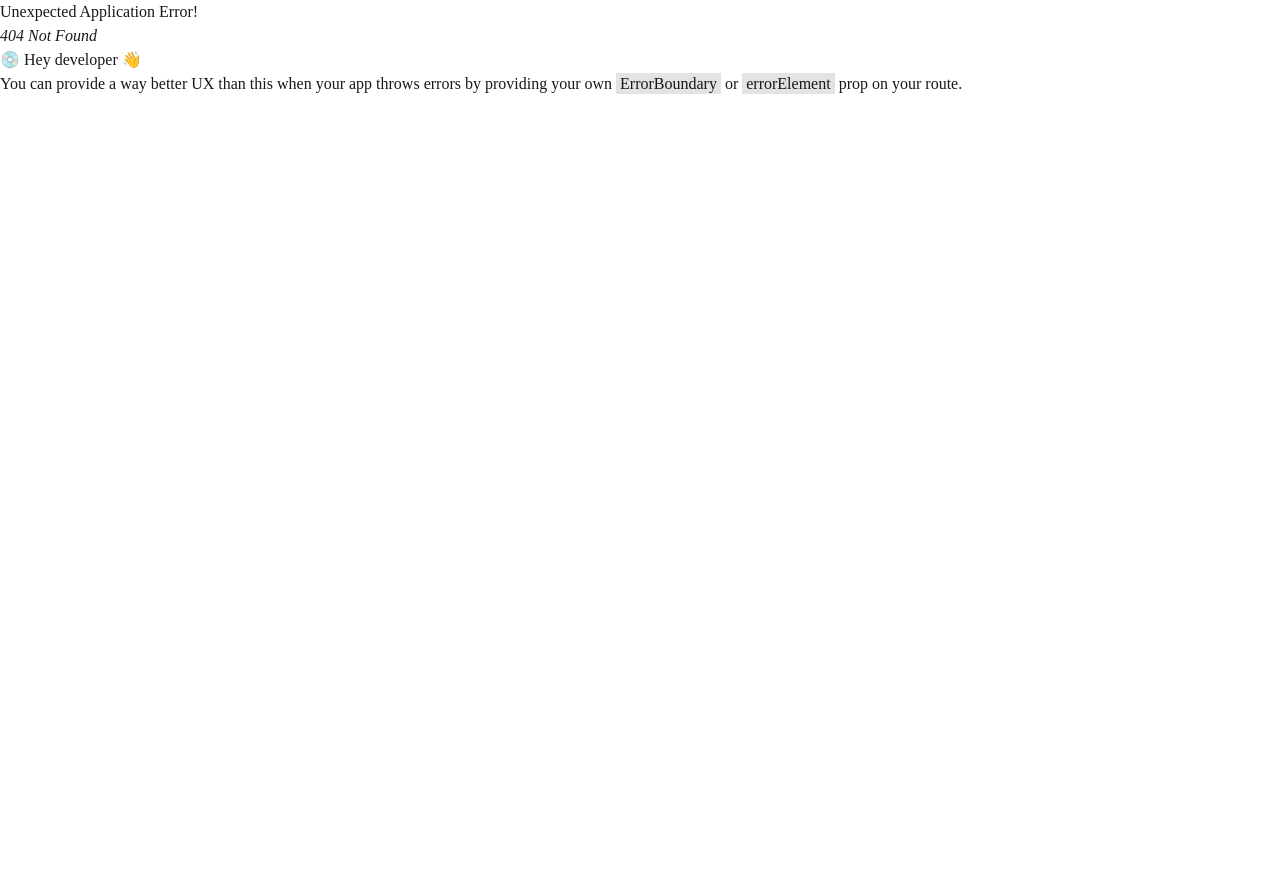
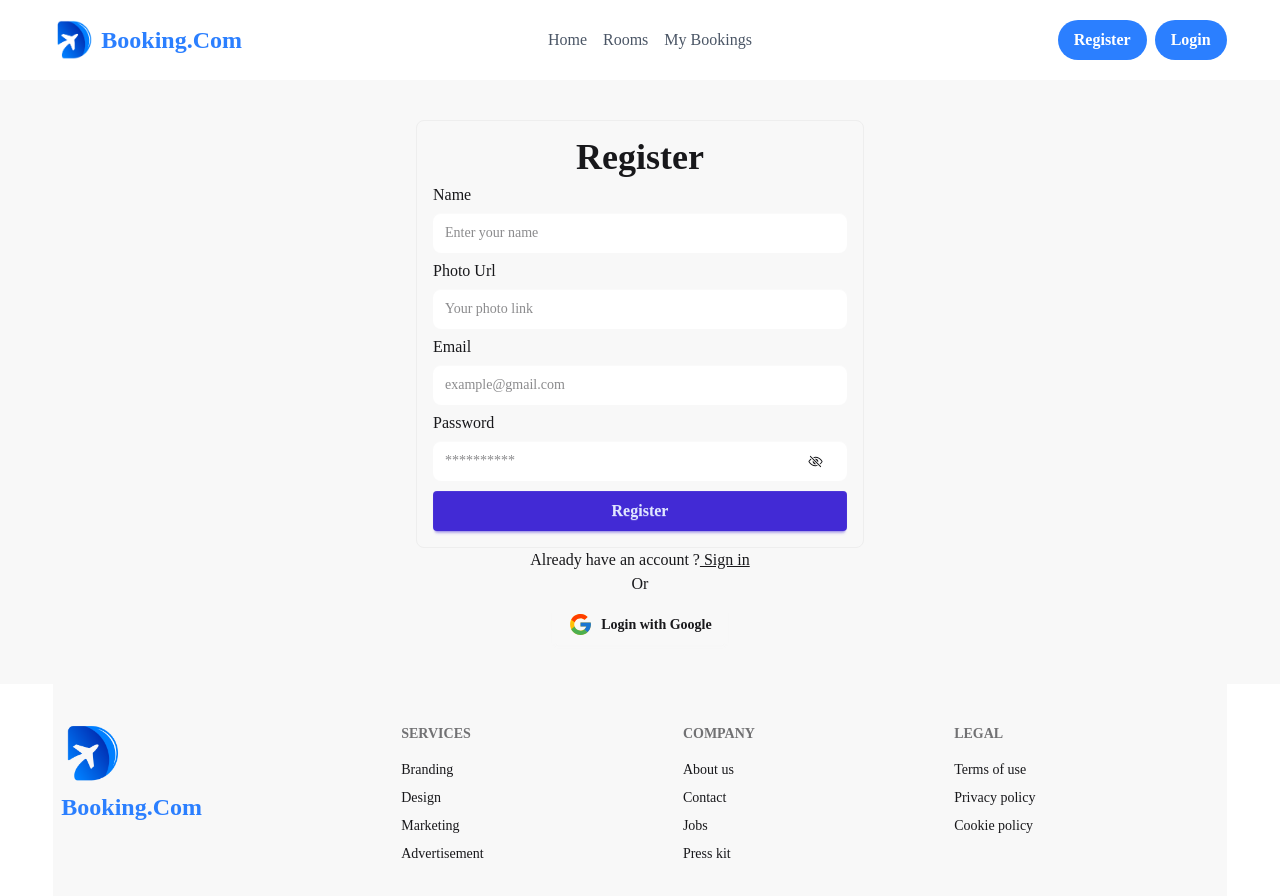
Before and after one commit to MD-SIFAT-AHAMED/Booking-Com-Client, a React (Vite) app: page /register in a window 1280 px wide. Before the commit this address had no page. Shown: the top 896 px of the page. Before the commit the page ends 800 px from the top, so only its background shows below. Built offline with nearby package versions, Linux system fonts and the light colour scheme; no server answers; a web font is replaced by a local one.

Commit message:
user Register page created and Functionality added

```diff
--- a/package.json
+++ b/package.json
@@ -11,8 +11,10 @@
   },
   "dependencies": {
     "@tailwindcss/vite": "^4.1.8",
+    "firebase": "^11.9.0",
     "react": "^19.1.0",
     "react-dom": "^19.1.0",
+    "react-hot-toast": "^2.5.2",
     "react-icons": "^5.5.0",
     "react-router": "^7.6.2",
     "tailwindcss": "^4.1.8"
--- /dev/null
+++ b/src/Context/AuthContext.jsx
@@ -0,0 +1,5 @@
+import { createContext } from "react";
+
+const AuthContext = createContext(null);
+
+export default AuthContext;
--- /dev/null
+++ b/src/Context/AuthProvider.jsx
@@ -0,0 +1,77 @@
+import React, { useEffect, useState } from "react";
+import AuthContext from "./AuthContext";
+
+import {
+  createUserWithEmailAndPassword,
+  onAuthStateChanged,
+  signInWithEmailAndPassword,
+  signInWithPopup,
+  signOut,
+  updateProfile,
+} from "firebase/auth";
+import { GoogleAuthProvider } from "firebase/auth";
+import { auth } from "../Firebase/Firebase.init";
+
+
+const AuthProvider = ({ children }) => {
+  const [user, setUser] = useState(null);
+  const [loading, setLoading] = useState(true);
+
+  console.log(user);
+
+  //User create Email and password
+  const createUserWithEmail = (email, password) => {
+    setLoading(true);
+    return createUserWithEmailAndPassword(auth, email, password);
+  };
+
+  //User SignIn with Email and password
+  const signInWithEmail = (email, password) => {
+    setLoading(true);
+    return signInWithEmailAndPassword(auth, email, password);
+  };
+
+  //Sign in with Google
+  const provider = new GoogleAuthProvider();
+  const signInWithGoogle = () => {
+    setLoading(true);
+    return signInWithPopup(auth, provider);
+  };
+
+  //Update user Profile
+  const UserUpdateProfile = (updateData) => {
+    return updateProfile(auth.currentUser, updateData);
+  };
+
+  // OnState change
+  useEffect(() => {
+    const unSubscriber = onAuthStateChanged(auth, (currentUser) => {
+      setUser(currentUser);
+      setLoading(false);
+    });
+    return () => unSubscriber();
+  }, []);
+
+  //Sign Out
+  const userSignOut = () => {
+    setLoading(true);
+    return signOut(auth);
+  };
+
+  const userInfo = {
+    user,
+    loading,
+    setLoading,
+    createUserWithEmail,
+    signInWithEmail,
+    signInWithGoogle,
+    UserUpdateProfile,
+    userSignOut,
+  };
+
+  return (
+    <AuthContext.Provider value={userInfo}>{children}</AuthContext.Provider>
+  );
+};
+
+export default AuthProvider;
--- /dev/null
+++ b/src/Firebase/Firebase.init.js
@@ -0,0 +1,14 @@
+import { initializeApp } from "firebase/app";
+import { getAuth } from "firebase/auth";
+
+const firebaseConfig = {
+  apiKey:import.meta.env.VITE_apiKey,
+  authDomain:import.meta.env.VITE_authDomain,
+  projectId:import.meta.env.VITE_projectId,
+  storageBucket:import.meta.env.VITE_storageBucket,
+  messagingSenderId:import.meta.env.VITE_messagingSenderId,
+  appId:import.meta.env.VITE_appId,
+};
+
+const app = initializeApp(firebaseConfig);
+export const auth = getAuth(app);
--- /dev/null
+++ b/src/Hooks/useAuth.jsx
@@ -0,0 +1,9 @@
+import React, { use } from 'react';
+import AuthContext from '../Context/AuthContext';
+
+const useAuth = () => {
+    const authInfo = use(AuthContext);
+    return authInfo;
+};
+
+export default useAuth;
--- /dev/null
+++ b/src/Pages/Register/Register.jsx
@@ -0,0 +1,145 @@
+import React, { useState } from "react";
+import { FcGoogle } from "react-icons/fc";
+import { IoEyeOffOutline, IoEyeOutline } from "react-icons/io5";
+import { Link, useNavigate } from "react-router";
+import useAuth from "../../Hooks/useAuth";
+import toast from "react-hot-toast";
+
+const Register = () => {
+  const [showPassword, setShowPassword] = useState(false);
+    const {createUserWithEmail,UserUpdateProfile,signInWithGoogle,setLoading} = useAuth();
+    const navigate = useNavigate();
+
+  const handlerSubmit = (e) => {
+    e.preventDefault();
+    const form = e.target;
+    const formData = new FormData(form);
+    const userData = Object.fromEntries(formData.entries());
+    const { email, password, name, PhotoUrl } = userData;
+    const UpdateUserData = {
+      displayName: name,
+      photoURL: PhotoUrl,
+    };
+    const Regex = /^(?=.*[a-z])(?=.*[A-Z]).{6,}$/;
+
+    if (!Regex.test(password)) {
+      return toast.error("Password must be 6+ chars with upper & lower case");
+    }
+
+     createUserWithEmail(email, password)
+      .then(() => {
+        UserUpdateProfile(UpdateUserData)
+          .then(() => {
+            toast.success("Register Successfully");
+            navigate(location?.state || "/");
+          })
+          .catch((err) => {
+            setLoading(false);
+            toast.error(err.code);
+          });
+      })
+      .catch((err) => {
+        setLoading(false);
+        toast.error(err.code);
+      });
+  };
+
+  const handlerGoogle =()=>{
+    signInWithGoogle()
+      .then(() => {
+        toast.success("Login Successfully");
+        navigate(location?.state || "/");
+      })
+      .catch((err) => {
+        toast.error(err.code);
+      });
+  }
+
+  return (
+    <div className="bg-base-200">
+      <div className="max-w-screen-2xl w-11/12 mx-auto place-items-center py-10">
+        <div>
+          <form
+            onSubmit={handlerSubmit}
+            className="fieldset border-base-300 rounded-box w-xs md:w-md border md:text-base p-4 *:focus:outline-none *:border-none "
+          >
+            <h3 className="text-2xl md:text-4xl text-center font-semibold">
+              Register
+            </h3>
+            <label>Name</label>
+            <input
+              type="text"
+              name="name"
+              required
+              className="input rounded-lg w-full "
+              placeholder="Enter your name"
+            />
+
+            <label>Photo Url</label>
+            <input
+              type="text"
+              name="PhotoUrl"
+              required
+              className="input rounded-lg w-full"
+              placeholder="Your photo link"
+            />
+
+            <label>Email</label>
+            <input
+              type="email"
+              name="email"
+              required
+              className="input rounded-lg w-full"
+              placeholder="example@gmail.com"
+            />
+
+            <label>Password</label>
+            <div className="relative">
+              <input
+                type={showPassword ? "text" : "password"}
+                name="password"
+                required
+                className="input rounded-lg border-none focus:outline-none w-full"
+                placeholder="**********"
+              />
+              <div
+                onClick={() => setShowPassword((prev) => !prev)}
+                className="absolute top-[13px] right-6 z-1"
+              >
+                {showPassword ? (
+                  <IoEyeOutline size={15} />
+                ) : (
+                  <IoEyeOffOutline size={15} />
+                )}
+              </div>
+            </div>
+
+            <input
+              type="submit"
+              className=" md:text-base mt-1 btn btn-primary"
+              value="Register"
+            />
+          </form>
+          <div className="flex justify-center items-center flex-col space-y-2">
+            <p className="text-center">
+              Already have an account ?
+              <Link to={"/signIn"}>
+                <span className="underline cursor-pointer"> Sign in</span>
+              </Link>
+              <br /> Or
+            </p>
+            <span
+              onClick={handlerGoogle}
+              className="flex gap-2 btn border-none"
+            >
+              <FcGoogle size={25} />
+              Login with Google
+            </span>
+          </div>
+        </div>
+      </div>
+    </div>
+  );
+};
+
+export default Register;
--- a/src/Pages/Shared/Navbar.jsx
+++ b/src/Pages/Shared/Navbar.jsx
@@ -65,7 +65,7 @@
         <ul className="hidden md:flex items-center  gap-4 ">{links}</ul>
 
         <div className="hidden md:flex items-center gap-2">
-          <Link>
+          <Link to={'/register'}>
             <p className="bg-blue-500 py-2 px-4 rounded-full text-white font-semibold hover:bg-blue-700">
               Register
             </p>
--- a/src/Routers/Router.jsx
+++ b/src/Routers/Router.jsx
@@ -1,6 +1,7 @@
 import { createBrowserRouter } from "react-router";
 import MainLayout from "../Layout/MainLayout";
 import Home from "../Pages/Home/Home";
+import Register from "../Pages/Register/Register";
 
 const router = createBrowserRouter([
     {
@@ -10,6 +11,10 @@
             {
                 index:true,
                 Component:Home
+            },
+            {
+                path:'register',
+                Component:Register
             }
         ]
     }
--- a/src/main.jsx
+++ b/src/main.jsx
@@ -3,9 +3,14 @@
 import "./index.css";
 import router from "./Routers/Router.jsx";
 import { RouterProvider } from "react-router";
+import AuthProvider from "./Context/AuthProvider.jsx";
+import { Toaster } from "react-hot-toast";
 
 createRoot(document.getElementById("root")).render(
   <StrictMode>
-    <RouterProvider router={router} />
+    <AuthProvider>
+      <RouterProvider router={router} />
+      <Toaster />
+    </AuthProvider>
   </StrictMode>
 );
```
Also changed, not shown: 1 other file (tests, documents, lock files or other folders).
